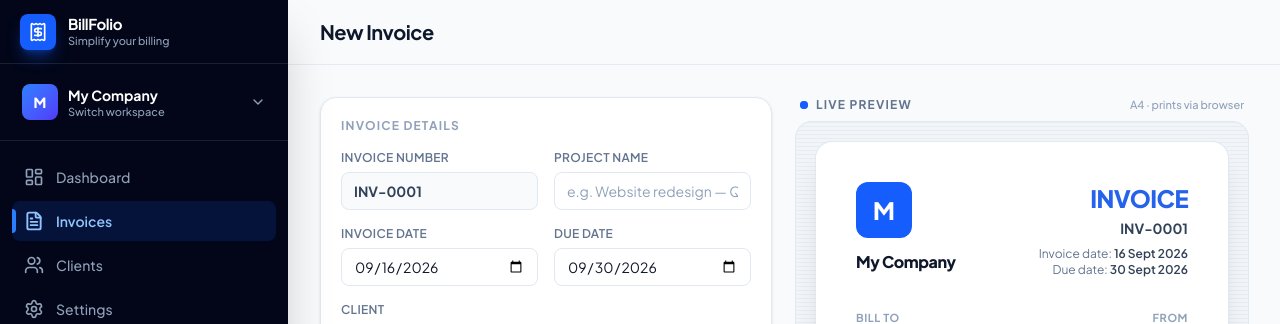
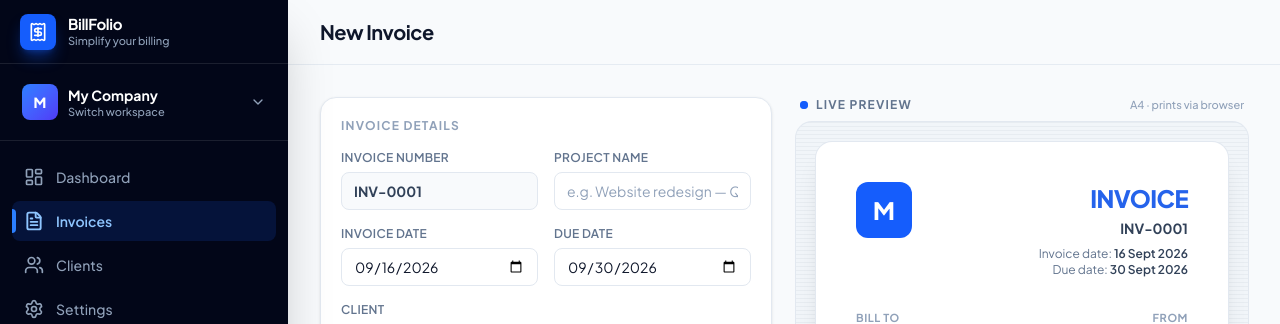
Before and after one commit to gilbertusnico/billfolio, a React (Vite) app: page /invoices/new in a window 1280 px wide. Shown: the top 324 px of the page. Built offline with nearby package versions, Linux system fonts and the light colour scheme.

Commit message:
conductor-sync-2026-09-16--17-15-58

```diff
--- a/src/components/InvoicePreview.tsx
+++ b/src/components/InvoicePreview.tsx
@@ -89,18 +89,6 @@ export default function InvoicePreview({
             <div className="flex h-14 w-14 items-center justify-center rounded-xl bg-blue-600 text-2xl font-extrabold text-white">
               {initial}
             </div>
-          )}
-          <p
-            className="mt-3 text-base font-extrabold tracking-tight"
-            style={{ color: template.companyNameColor }}
-          >
-            {companyName}
-          </p>
-          {profile.email && <p className="mt-0.5 text-xs text-slate-500">{profile.email}</p>}
-          {profile.address && (
-            <p className="mt-0.5 max-w-[220px] whitespace-pre-line text-xs leading-relaxed text-slate-500">
-              {profile.address}
-            </p>
           )}
         </div>
         <div className="text-right">
```
